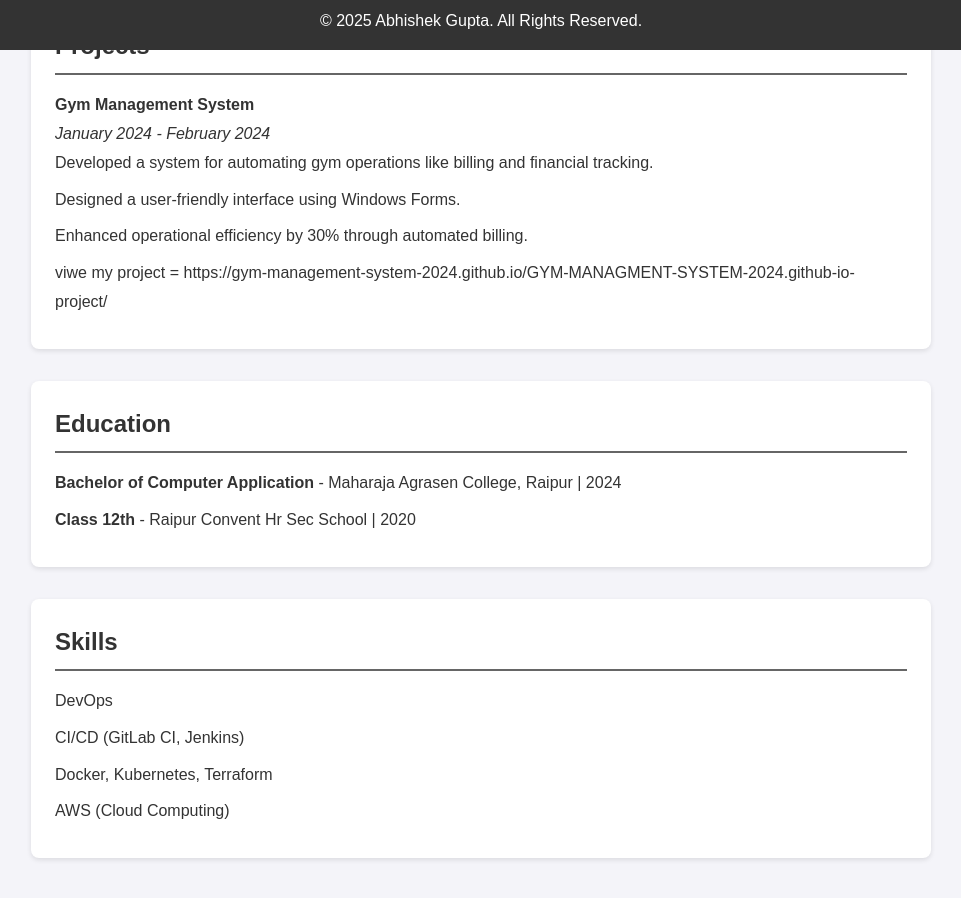
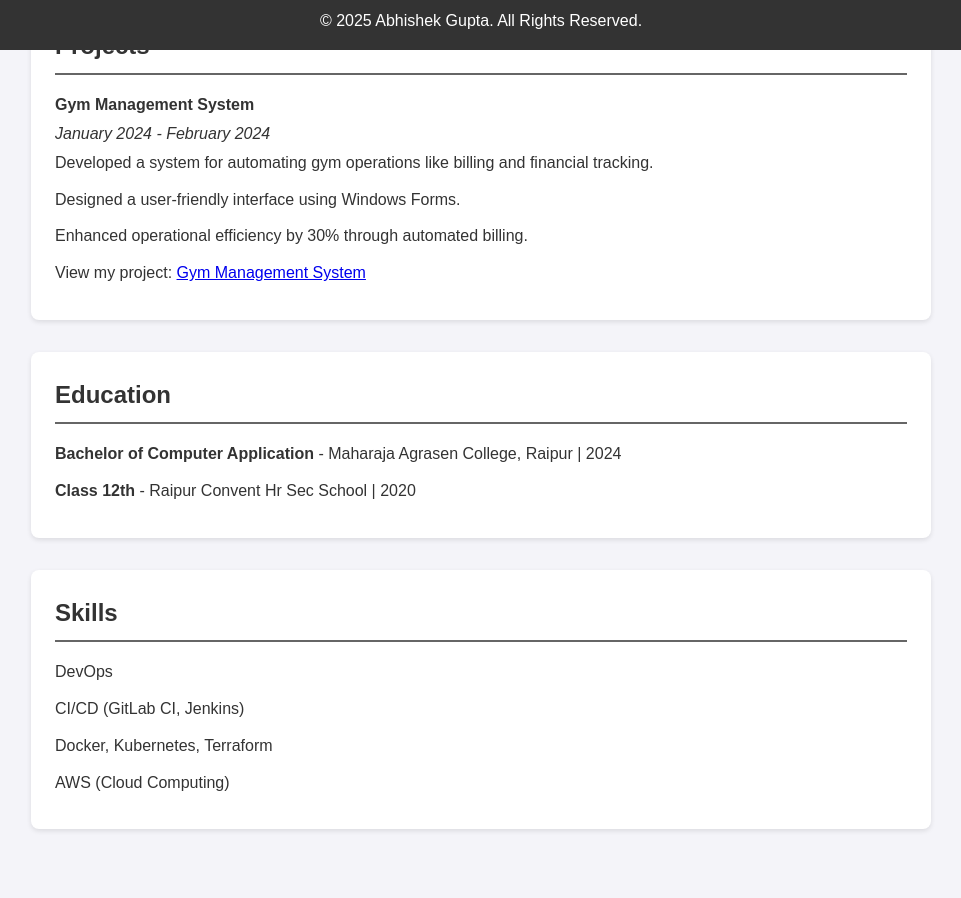
Before and after one commit to iabhishek001/resume, a plain HTML site: page index.html in a window 1280 px wide. Shown: the part 750-1648 px from the top of the page, without its empty margins (159-1120 px from the left). Drawn offline with Linux system fonts and the light colour scheme.

Commit message:
Update index.html

```diff
--- a/index.html
+++ b/index.html
@@ -136,14 +136,16 @@
                     <li>Developed a system for automating gym operations like billing and financial tracking.</li>
                     <li>Designed a user-friendly interface using Windows Forms.</li>
                     <li>Enhanced operational efficiency by 30% through automated billing.</li>
-
-                     <p>viwe my project = https://gym-management-system-2024.github.io/GYM-MANAGMENT-SYSTEM-2024.github-io-project/</p>
-
+                    <li>
+                        View my project:
+                        <a href="https://gym-management-system-2024.github.io/GYM-MANAGMENT-SYSTEM-2024.github-io-project/" target="_blank">
+                            Gym Management System
+                        </a>
+                    </li>
                 </ul>
             </li>
         </ul>
     </section>
-
 
     <section>
         <h2>Education</h2>
```
